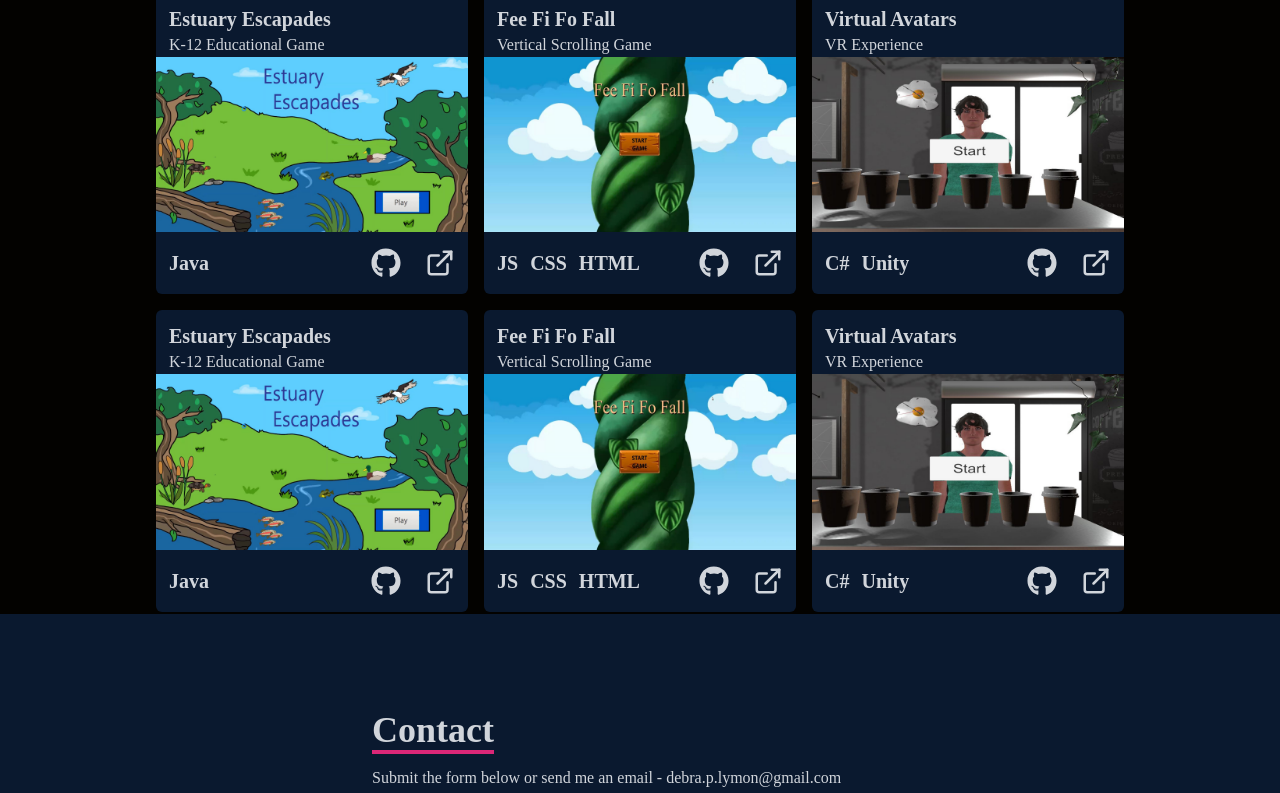
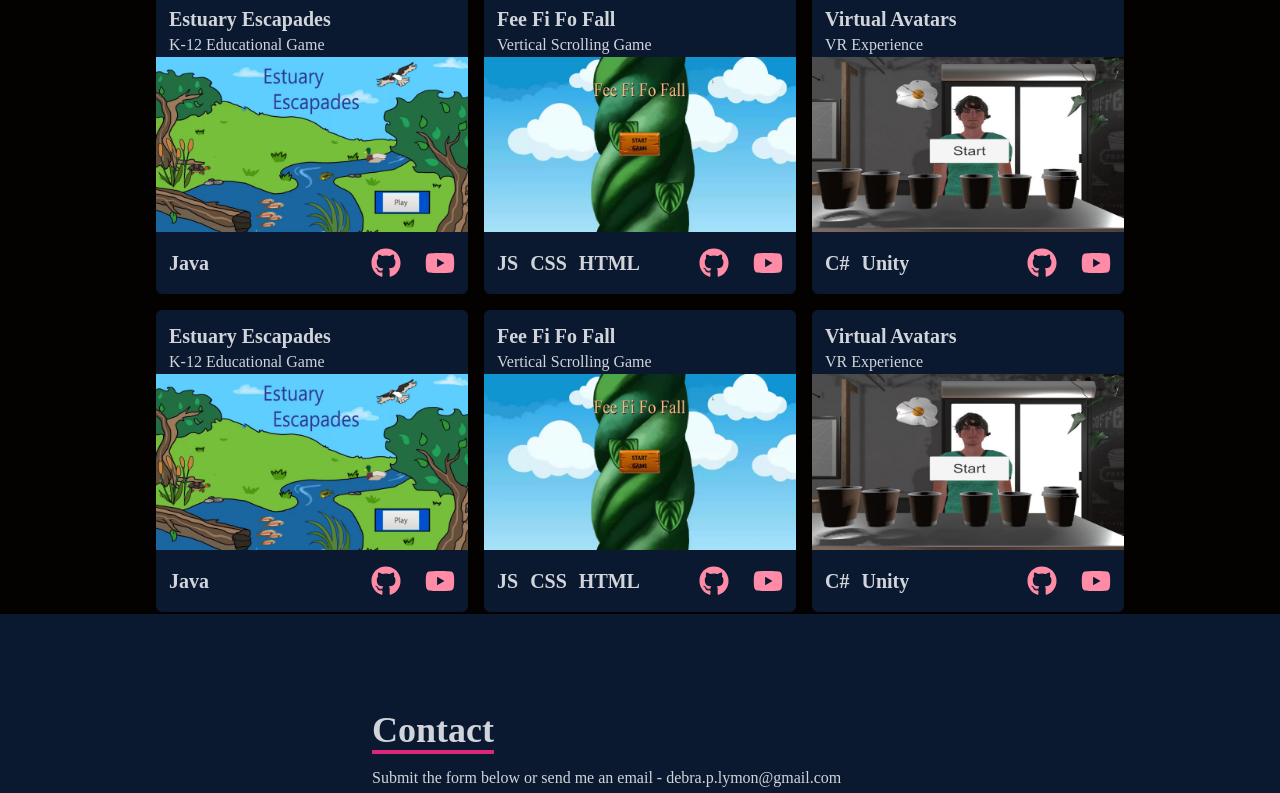
Before and after one commit to dbpl566/dbpl566.github.io, a React (Create React App) app: page / in a window 1280 px wide. Shown: the part 1786-2579 px from the top of the page. Built offline with nearby package versions, Linux system fonts and the light colour scheme.

Commit message:
Added YT icons + some links

```diff
--- a/src/components/Home.jsx
+++ b/src/components/Home.jsx
@@ -11,8 +11,8 @@ const Home = () => {
         <div className='max-w-[1000px] mx-auto px-8 flex flex-col justify-center h-full'>
             <p className='text-pink-600'>Hi, my name is</p>
             <h1 className='text-4xl sm:text-7xl font-bold text-[#ccd6f6]'>Debra Lymon</h1>
-            <h2 className='text-4xl sm:text-7xl font-bold text-[#8892b0]'>I'm a Software Developer.</h2>
-            <p className='text-[#8892b0] py-4 max-w-[700px]'>I specialize in building well-designed, user-centric applications.</p>
+            <h2 className='text-4xl sm:text-7xl font-bold text-[#8892b0]'>I'm a Software Engineer.</h2>
+            <p className='text-[#8892b0] py-4 max-w-[700px]'>I specialize in building well-designed web & mobile applications.</p>
             <Link to="Projects" smooth={true}>
                 <button className='text-white border-2 px-6 py-3 my-2 flex items-center hover:border-pink-600'>
                   View Work
--- a/src/components/Projects.jsx
+++ b/src/components/Projects.jsx
@@ -2,7 +2,7 @@ import React from 'react';
 import Project1 from '../assets/Project1.jpg';
 import Project2 from '../assets/Project2.jpg';
 import Project3 from '../assets/Project3.jpg';
-import {FaGithub} from 'react-icons/fa';
+import {FaGithub, FaYoutube} from 'react-icons/fa';
 import {FiExternalLink} from 'react-icons/fi';
 
 const Projects = () => {
@@ -41,11 +41,11 @@ const Projects = () => {
                                     <p className='mr-3'>Java</p>
                                 </div>
                                 <div className='flex space-x-6 text-3xl'>
-                                <a href="/" className='hover:text-[#ff8ba7]'>
+                                    <a href="https://github.com/CISC275-Fall2019/cisc275f19-project-cisc275f19-team-11-4" className='text-[#ff8ba7] hover:text-pink-600'>
                                         <FaGithub />
                                     </a>
-                                <a href="/" className='hover:text-[#ff8ba7]'>
-                                    <FiExternalLink />
+                                    <a href="https://www.youtube.com/watch?v=HeKU4qmBCKc" className='text-[#ff8ba7] hover:text-pink-600'>
+                                        <FaYoutube />
                                     </a>
                                 </div>
                             </div>
@@ -75,11 +75,11 @@ const Projects = () => {
                                     <p className='mr-3'>HTML</p>
                                 </div>
                                 <div className='flex space-x-6 text-3xl'>
-                                <a href="https://github.com/dbpl566/474-Project-1" className='hover:text-[#ff8ba7]'>
+                                    <a href="https://github.com/dbpl566/474-Project-1" className='text-[#ff8ba7] hover:text-pink-600'>
                                         <FaGithub />
                                     </a>
-                                <a href="/" className='hover:text-[#ff8ba7]'>
-                                    <FiExternalLink />
+                                    <a href="/" className='text-[#ff8ba7] hover:text-pink-600'>
+                                        <FaYoutube />
                                     </a>
                                 </div>
                             </div>
@@ -109,11 +109,11 @@ const Projects = () => {
                                     <p className='mr-3'>Unity</p>
                                 </div>
                                 <div className='flex space-x-6 text-3xl'>
-                                <a href="https://github.com/HCI-UD/finalproject-3virtualavatar" className='hover:text-[#ff8ba7]'>
+                                    <a href="https://github.com/HCI-UD/finalproject-3virtualavatar" className='text-[#ff8ba7] hover:text-pink-600'>
                                         <FaGithub />
                                     </a>
-                                <a href="/" className='hover:text-[#ff8ba7]'>
-                                    <FiExternalLink />
+                                    <a href="/" className='text-[#ff8ba7] hover:text-pink-600'>
+                                        <FaYoutube />
                                     </a>
                                 </div>
                             </div>
@@ -142,11 +142,11 @@ const Projects = () => {
                                     <p className='mr-3'>Java</p>
                                 </div>
                                 <div className='flex space-x-6 text-3xl'>
-                                <a href="/" className='hover:text-[#ff8ba7]'>
+                                    <a href="/" className='text-[#ff8ba7] hover:text-pink-600'>
                                         <FaGithub />
                                     </a>
-                                <a href="/" className='hover:text-[#ff8ba7]'>
-                                    <FiExternalLink />
+                                    <a href="/" className='text-[#ff8ba7] hover:text-pink-600'>
+                                        <FaYoutube />
                                     </a>
                                 </div>
                             </div>
@@ -176,11 +176,11 @@ const Projects = () => {
                                     <p className='mr-3'>HTML</p>
                                 </div>
                                 <div className='flex space-x-6 text-3xl'>
-                                <a href="https://github.com/dbpl566/474-Project-1" className='hover:text-[#ff8ba7]'>
+                                    <a href="https://github.com/dbpl566/474-Project-1" className='text-[#ff8ba7] hover:text-pink-600'>
                                         <FaGithub />
                                     </a>
-                                <a href="/" className='hover:text-[#ff8ba7]'>
-                                    <FiExternalLink />
+                                    <a href="/" className='text-[#ff8ba7] hover:text-pink-600'>
+                                        <FaYoutube />
                                     </a>
                                 </div>
                             </div>
@@ -210,11 +210,11 @@ const Projects = () => {
                                     <p className='mr-3'>Unity</p>
                                 </div>
                                 <div className='flex space-x-6 text-3xl'>
-                                <a href="https://github.com/HCI-UD/finalproject-3virtualavatar" className='hover:text-[#ff8ba7]'>
+                                    <a href="https://github.com/HCI-UD/finalproject-3virtualavatar" className='text-[#ff8ba7] hover:text-pink-600'>
                                         <FaGithub />
                                     </a>
-                                <a href="/" className='hover:text-[#ff8ba7]'>
-                                    <FiExternalLink />
+                                    <a href="/" className='text-[#ff8ba7] hover:text-pink-600'>
+                                        <FaYoutube />
                                     </a>
                                 </div>
                             </div>
```
Lines whose indentation alone changed are shown as unchanged.
